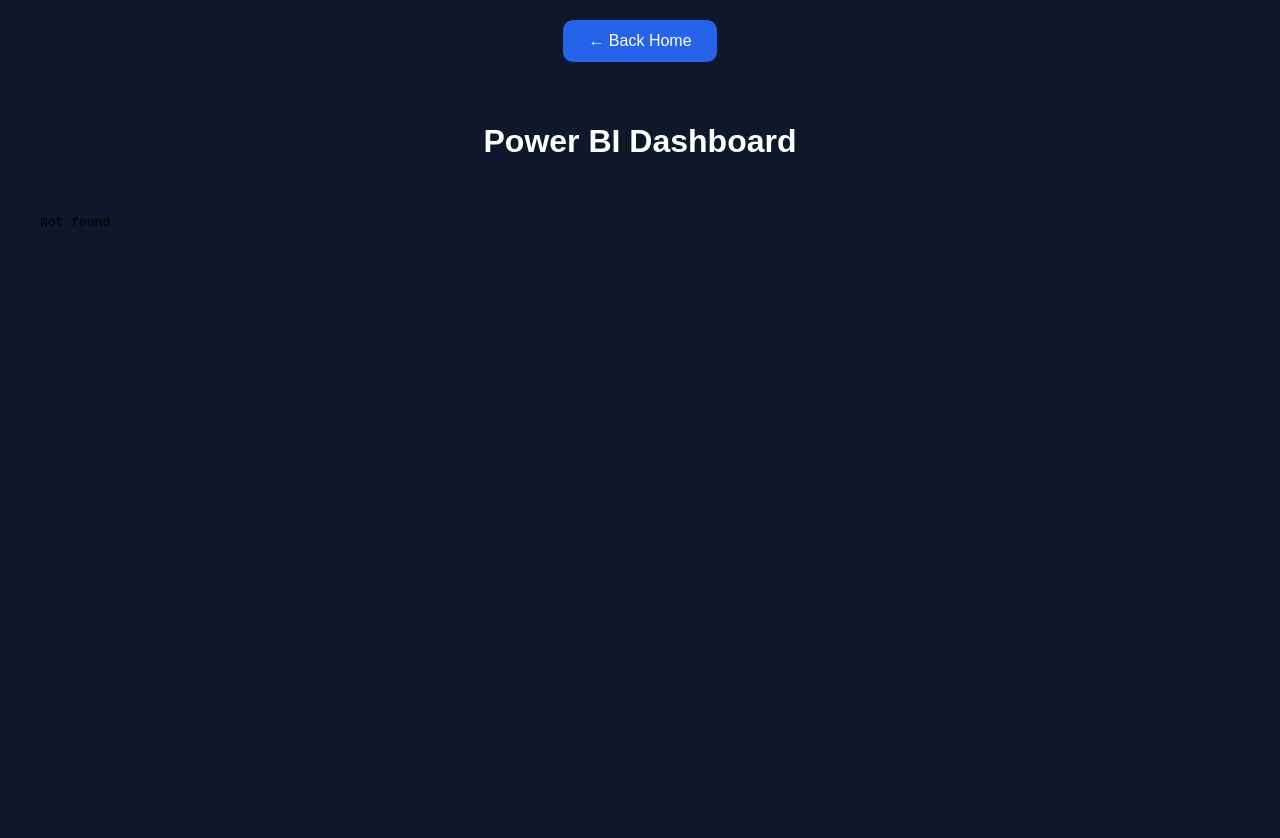
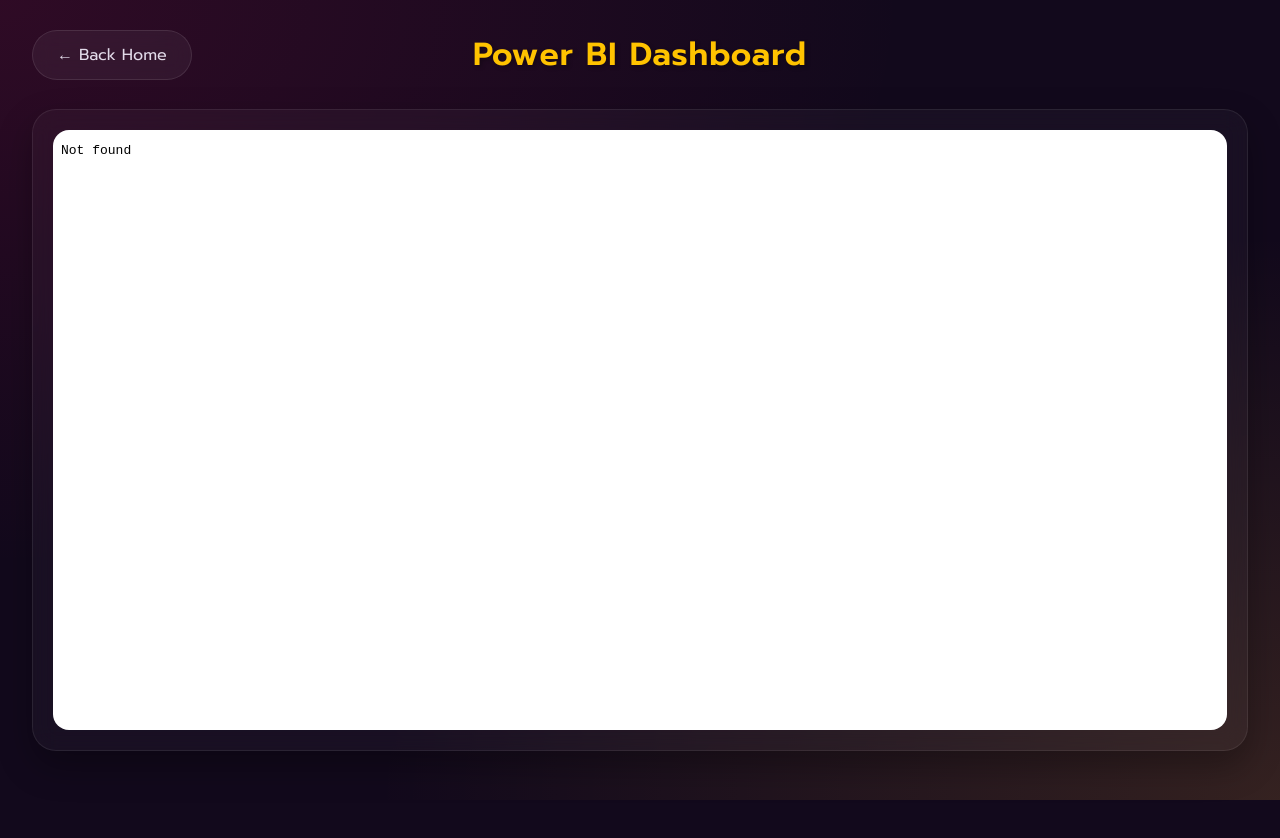
Before and after one commit to theerapatxx13/roleplay-project, a plain HTML site: page powerbi.html in a window 1280 px wide. After the commit the page ends 800 px from the top, so only its background shows below. Drawn offline with Linux system fonts and the light colour scheme.

Commit message:
Update powerbi.html

```diff
--- a/powerbi.html
+++ b/powerbi.html
@@ -1,58 +1,144 @@
 <!DOCTYPE html>
-<html>
+<html lang="th">
 
 <head>
-
     <meta charset="UTF-8">
     <meta name="viewport" content="width=device-width, initial-scale=1.0">
-
     <title>Power BI Dashboard</title>
 
+    <!-- นำเข้าฟอนต์ Prompt -->
+    <link href="https://fonts.googleapis.com/css2?family=Prompt:wght@300;400;500;600;700&display=swap" rel="stylesheet">
+
     <style>
-
-body{
-    margin:0;
-    background:#0f172a;
-    color:white;
-    font-family:Arial;
-    text-align:center;
+        * {
+            margin: 0;
+            padding: 0;
+            box-sizing: border-box;
         }
 
-h1{
-    padding:20px;
+        body {
+            font-family: 'Prompt', sans-serif;
+            /* พื้นหลังสีเข้ม โทน Modern Indian แบบเดียวกับหน้าแรก */
+            background-color: #12091c;
+            background-image:
+                radial-gradient(at 0% 0%, rgba(212, 20, 90, 0.15) 0px, transparent 50%),
+                radial-gradient(at 100% 100%, rgba(251, 176, 59, 0.15) 0px, transparent 50%);
+            color: #fdfcfd;
+            min-height: 100vh;
+            display: flex;
+            flex-direction: column;
+            align-items: center;
         }
 
-iframe{
-    width:95%;
-    height:80vh;
-    border:none;
-    border-radius:20px;
+        /* แถบด้านบนสำหรับปุ่ม Back และ หัวข้อ */
+        .top-bar {
+            width: 95%;
+            max-width: 1400px;
+            display: flex;
+            align-items: center;
+            justify-content: center;
+            padding: 30px 0;
+            position: relative;
         }
 
-a{
-    display:inline-block;
-    margin:20px;
-    padding:12px 25px;
-    background:#2563eb;
-    color:white;
-    text-decoration:none;
-    border-radius:10px;
+        /* ปุ่มย้อนกลับดีไซน์ Glassmorphism */
+        .back-btn {
+            position: absolute;
+            left: 0;
+            display: inline-flex;
+            align-items: center;
+            padding: 12px 24px;
+            background: rgba(255, 255, 255, 0.05);
+            color: #e2dbea;
+            text-decoration: none;
+            border-radius: 50px;
+            font-weight: 400;
+            font-size: 16px;
+            border: 1px solid rgba(255, 255, 255, 0.1);
+            backdrop-filter: blur(10px);
+            transition: all 0.3s ease;
         }
 
+        .back-btn:hover {
+            background: rgba(212, 20, 90, 0.15);
+            color: #fff;
+            border-color: rgba(251, 176, 59, 0.5);
+            transform: translateX(-5px);
+            box-shadow: 0 5px 15px rgba(0, 0, 0, 0.2);
+        }
+
+        h1 {
+            color: #FFC300; /* สีทอง Marigold Gold */
+            font-size: 32px;
+            font-weight: 600;
+            letter-spacing: 1px;
+            text-shadow: 2px 2px 4px rgba(0, 0, 0, 0.3);
+        }
+
+        /* คอนเทนเนอร์ใส่ Iframe แบบ Glassmorphism */
+        .dashboard-container {
+            width: 95%;
+            max-width: 1400px;
+            background: rgba(255, 255, 255, 0.03);
+            backdrop-filter: blur(12px);
+            -webkit-backdrop-filter: blur(12px);
+            padding: 20px;
+            border-radius: 24px;
+            border: 1px solid rgba(255, 255, 255, 0.08);
+            box-shadow: 0 15px 35px rgba(0, 0, 0, 0.3);
+            margin-bottom: 40px;
+            display: flex;
+            justify-content: center;
+            align-items: center;
+        }
+
+        iframe {
+            width: 100%;
+            height: 75vh;
+            border: none;
+            border-radius: 16px;
+            background: #ffffff; /* กันพื้นหลัง iframe โปร่งใสแล้วมองเห็นสีกลืนกัน */
+        }
+
+        /* Responsive */
+        @media (max-width: 768px) {
+            .top-bar {
+                flex-direction: column;
+                gap: 20px;
+                padding: 20px 0;
+            }
+            .back-btn {
+                position: relative;
+                align-self: flex-start;
+            }
+            h1 {
+                font-size: 24px;
+            }
+            .dashboard-container {
+                padding: 10px;
+                border-radius: 16px;
+            }
+            iframe {
+                height: 65vh;
+                border-radius: 12px;
+            }
+        }
     </style>
-
 </head>
 
 <body>
 
-<a href="index.html">← Back Home</a>
+    <div class="top-bar">
+        <a href="index.html" class="back-btn">← Back Home</a>
+        <h1>Power BI Dashboard</h1>
+    </div>
 
-<h1>Power BI Dashboard</h1>
-
+    <div class="dashboard-container">
         <iframe
             src="ใส่ลิงก์ Power BI ตรงนี้"
             allowfullscreen>
         </iframe>
+    </div>
 
 </body>
 </html>
```
Lines whose indentation alone changed are shown as unchanged.
